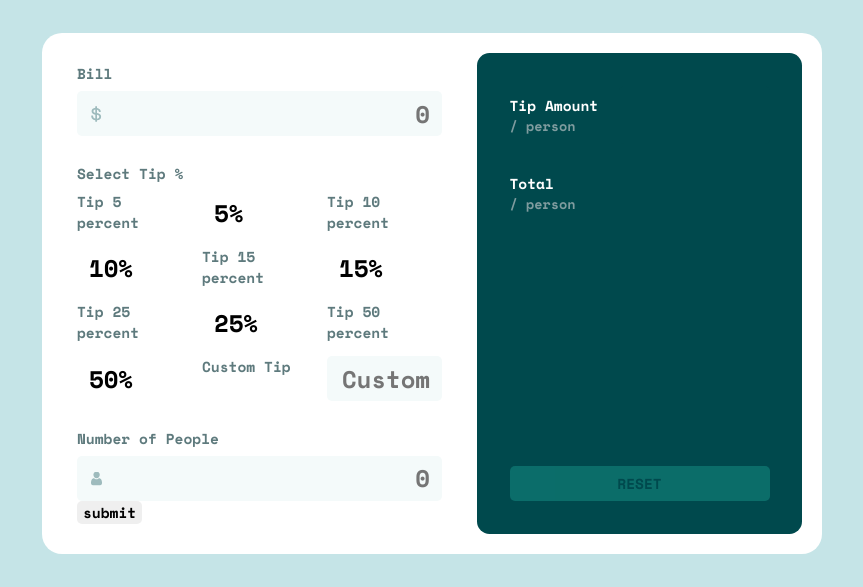
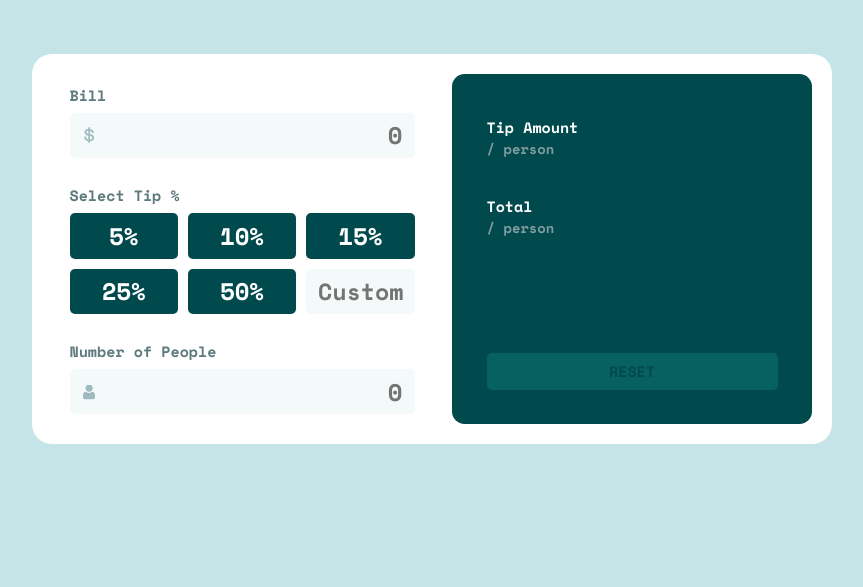
Before and after one commit to junayed-code/tip-calculator-app, a plain HTML site: page index.html in a window 1280 px wide. Shown: the part 213-800 px from the top of the page, without its empty margins (208-1071 px from the left). Drawn offline with nearby package versions, Linux system fonts and the light colour scheme.

Commit message:
improve style

```diff
--- a/sass/_base.scss
+++ b/sass/_base.scss
@@ -48,12 +48,12 @@ img {
 }
 
 small {
-  font-size: 1.35rem;
+  font-size: 1.385rem;
   color: $clr-neutral-700;
   display: block;
 }
 
 main {
-  min-height: max(84rem, 100vh);
+  min-height: max(85rem, 100vh);
   display: grid;
 }
--- a/sass/_typhography.scss
+++ b/sass/_typhography.scss
@@ -1,6 +1,6 @@
 @use "./variables" as *;
 
-input[name="tip"] {
+input[name^="tip-"] {
   cursor: pointer;
   text-align: center;
   color: $clr-neutral-400;
@@ -18,12 +18,16 @@ input[name="tip"] {
   }
 }
 
+input[name="custom-tip"]::placeholder {
+  font-size: 0.97em;
+}
+
 button[disabled] {
   cursor: not-allowed;
-  opacity: 0.3;
+  opacity: 0.2;
 }
 
-.visibility-hidden {
+.sr-only {
   width: 1px;
   height: 1px;
   margin: -1px;
--- a/sass/_variables.scss
+++ b/sass/_variables.scss
@@ -9,7 +9,7 @@ $clr-neutral-900: hsl(183, 100%, 15%);
 $clr-light-red: hsl(0, 100%, 67%);
 
 // Font size
-$fs-1: 1.45rem;
+$fs-1: 1.5rem;
 $fs-2: 2.4rem;
 $fs-3: 3.45rem;
 
--- a/sass/style.scss
+++ b/sass/style.scss
@@ -3,12 +3,12 @@
 @forward "./typhography";
 
 .tip-calculator {
-  width: min(78rem, 100%);
+  width: min(80rem, 100%);
   margin-top: auto;
   display: flex;
   flex-direction: column;
   align-items: center;
-  gap: 4rem;
+  gap: 4.5rem;
 }
 
 .form {
@@ -77,7 +77,7 @@
   }
 }
 
-@media screen and (min-width: 48em) {
+@media screen and (min-width: 50em) {
   main {
     min-height: 100vh;
     place-items: center;
@@ -85,21 +85,21 @@
 
   .tip-calculator {
     margin: 0;
-    gap: 5rem;
+    gap: 7rem;
   }
 
   .container {
     padding: 2rem 2rem 2rem 0;
     border-radius: 2rem;
-    grid-template-columns: 1fr 32.5rem;
+    grid-template-columns: 1fr 36rem;
   }
 
   .result {
-    padding: 3.25rem;
+    padding: 3.45rem;
   }
 
   .form {
-    padding: 1rem 3.5rem;
+    padding: 1rem 3.75rem;
   }
 
   .grid-flow {
```
Also changed, not shown: css/style.css, 1 other file.
